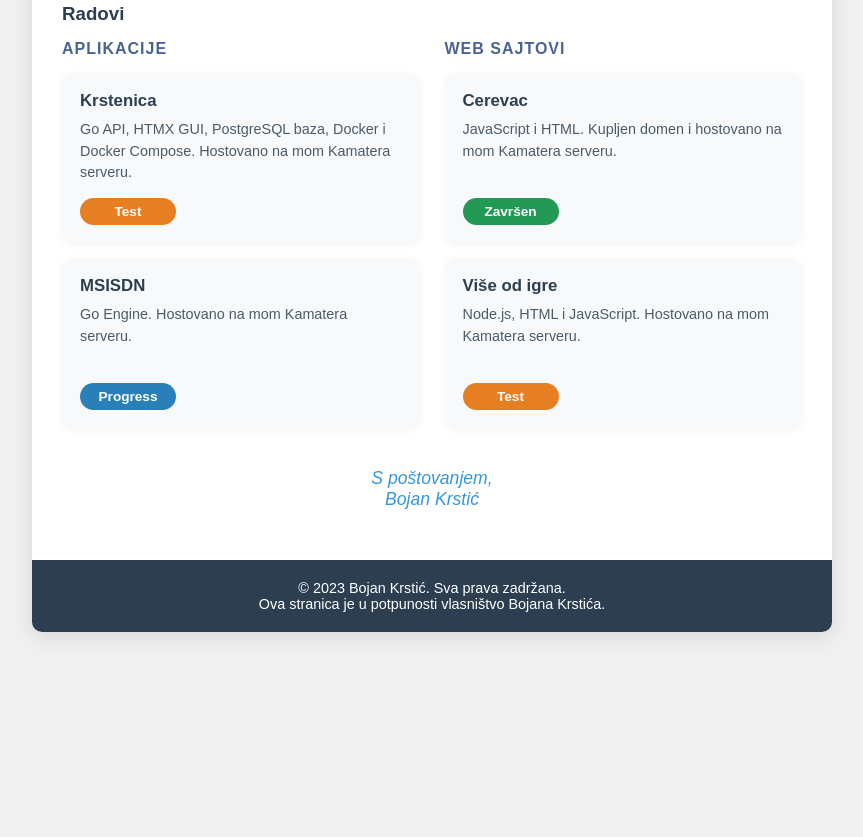
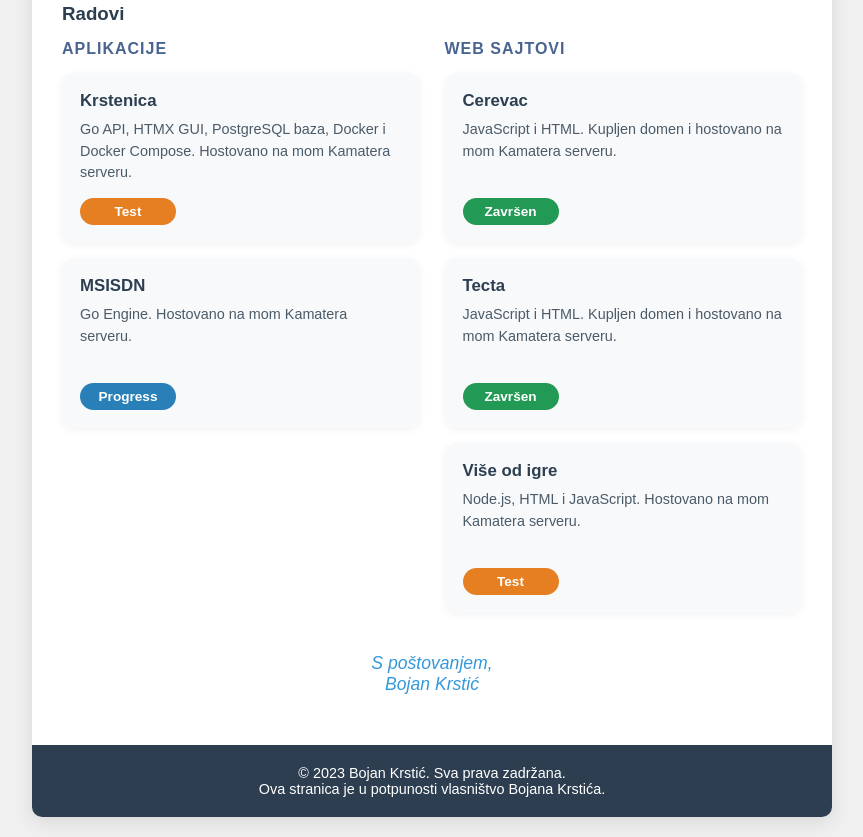
Before and after one commit to bojkrstic/Personal_Page_BojanKrstic, a plain HTML site: page index.html in a window 1280 px wide. Shown: the part 790-1627 px from the top of the page, without its empty margins (208-1071 px from the left). Before the commit the page ends 1442 px from the top, so only its background shows below. Drawn offline with Linux system fonts and the light colour scheme.

Commit message:
Added tecta

```diff
--- a/index.html
+++ b/index.html
@@ -410,6 +410,11 @@
                                 <div class="status status-zavrsen" data-i18n="statusDone">Završen</div>
                             </div>
                             <div class="project-card">
+                                <a href="https://www.tecta.rs" target="_blank" rel="noopener noreferrer">Tecta</a>
+                                <p class="project-description" data-i18n="tectaDescription">JavaScript i HTML. Kupljen domen i hostovano na mom Kamatera serveru.</p>
+                                <div class="status status-zavrsen" data-i18n="statusDone">Završen</div>
+                            </div>
+                            <div class="project-card">
                                 <a href="http://83-229-82-132.cloud-xip.com/viseodigre/index.html#vesti" target="_blank" rel="noopener noreferrer">Više od igre</a>
                                 <p class="project-description" data-i18n="viseOdIgreDescription">Node.js, HTML i JavaScript. Hostovano na mom Kamatera serveru.</p>
                                 <div class="status status-test" data-i18n="statusTest">Test</div>
@@ -460,6 +465,7 @@
                     krstenicaDescription: 'Go API, HTMX GUI, PostgreSQL baza, Docker i Docker Compose. Hostovano na mom Kamatera serveru.',
                     msisdnDescription: 'Go Engine. Hostovano na mom Kamatera serveru.',
                     cerevacDescription: 'JavaScript i HTML. Kupljen domen i hostovano na mom Kamatera serveru.',
+                    tectaDescription: 'JavaScript i HTML. Kupljen domen i hostovano na mom Kamatera serveru.',
                     viseOdIgreDescription: 'Node.js, HTML i JavaScript. Hostovano na mom Kamatera serveru.',
                     statusTest: 'Test',
                     statusProgress: 'Progress',
@@ -484,6 +490,7 @@
                     krstenicaDescription: 'Go API, HTMX GUI, PostgreSQL база, Docker и Docker Compose. Хостовано на мом Kamatera серверу.',
                     msisdnDescription: 'Go Engine. Хостовано на мом Kamatera серверу.',
                     cerevacDescription: 'JavaScript и HTML. Купљен домен и хостовано на мом Kamatera серверу.',
+                    tectaDescription: 'JavaScript и HTML. Купљен домен и хостовано на мом Kamatera серверу.',
                     viseOdIgreDescription: 'Node.js, HTML и JavaScript. Хостовано на мом Kamatera серверу.',
                     statusTest: 'Тест',
                     statusProgress: 'Прогрес',
@@ -508,6 +515,7 @@
                     krstenicaDescription: 'Go API, HTMX GUI, PostgreSQL database, Docker, and Docker Compose. Hosted on my Kamatera server.',
                     msisdnDescription: 'Go Engine. Hosted on my Kamatera server.',
                     cerevacDescription: 'JavaScript and HTML. Domain purchased and hosted on my Kamatera server.',
+                    tectaDescription: 'JavaScript and HTML. Domain purchased and hosted on my Kamatera server.',
                     viseOdIgreDescription: 'Node.js, HTML, and JavaScript. Hosted on my Kamatera server.',
                     statusTest: 'Test',
                     statusProgress: 'In Progress',
```
